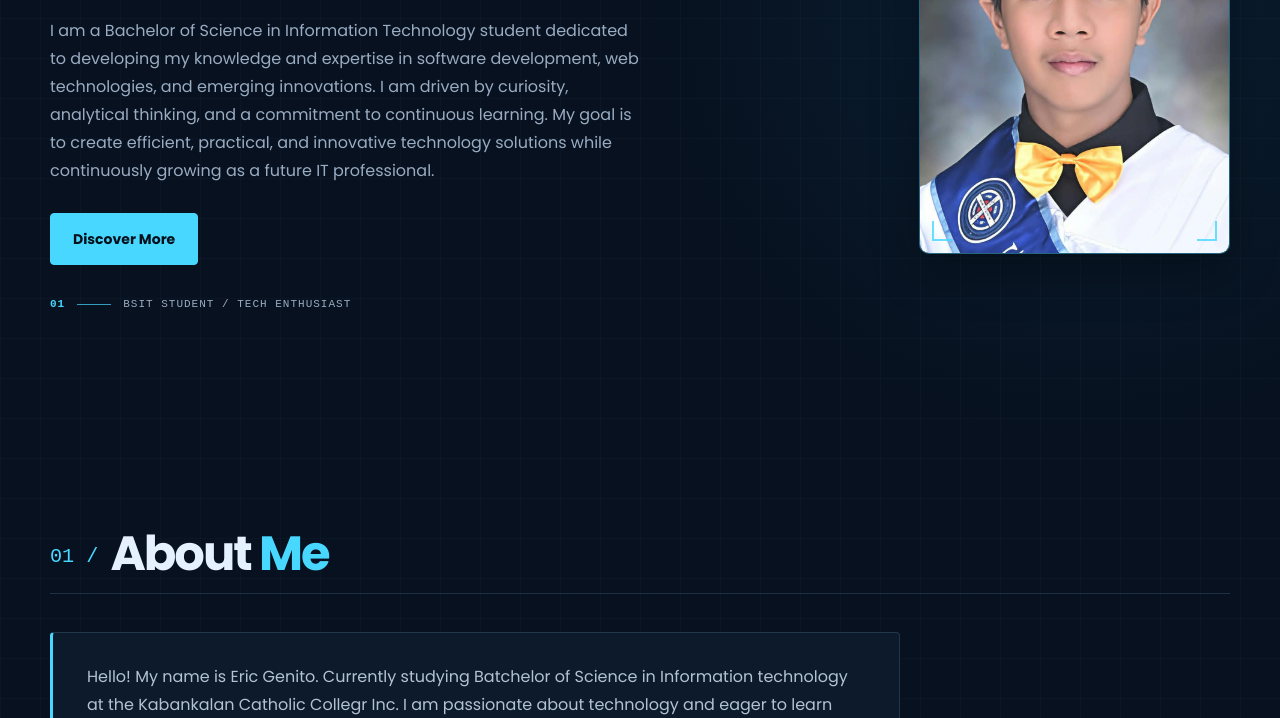
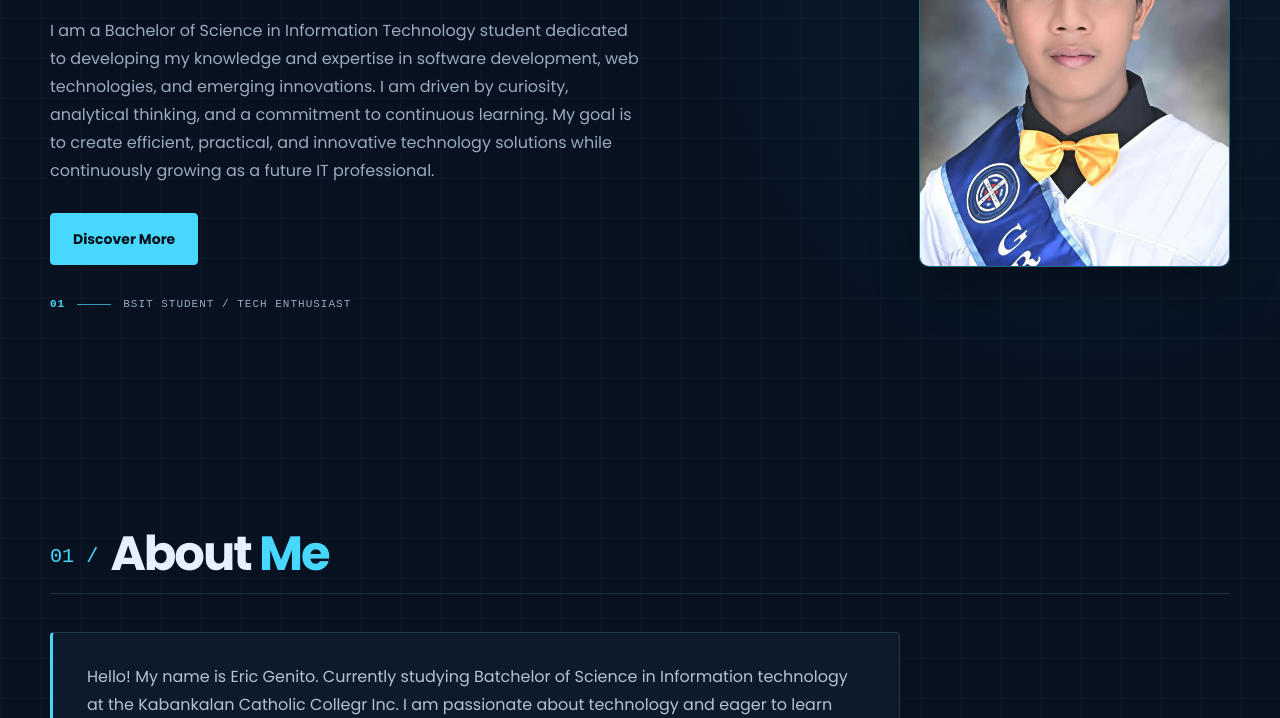
Before and after one commit to ericjohngenito215-pixel/Genito-Project-1, a plain HTML site: page index.html in a window 1280 px wide. Shown: the part 382-1100 px from the top of the page. Drawn offline with Linux system fonts and the light colour scheme.

Commit message:
fix Profile

```diff
--- a/styles/style.css
+++ b/styles/style.css
@@ -165,7 +165,7 @@ header {
 .home-image {
     position: relative;
     width: min(100%, 370px);
-    aspect-ratio: 4 / 5;
+    aspect-ratio: 3 / 4;
     justify-self: end;
     overflow: hidden;
     border: 1px solid rgba(72, 216, 255, 0.4);
@@ -174,30 +174,12 @@ header {
     box-shadow: 0 18px 48px rgba(0, 0, 0, 0.3);
 }
 
-.home-image::after {
-    content: "";
-    position: absolute;
-    inset: 12px;
-    pointer-events: none;
-    background:
-        linear-gradient(var(--accent), var(--accent)) left top / 20px 2px no-repeat,
-        linear-gradient(var(--accent), var(--accent)) left top / 2px 20px no-repeat,
-        linear-gradient(var(--accent), var(--accent)) right top / 20px 2px no-repeat,
-        linear-gradient(var(--accent), var(--accent)) right top / 2px 20px no-repeat,
-        linear-gradient(var(--accent), var(--accent)) left bottom / 20px 2px no-repeat,
-        linear-gradient(var(--accent), var(--accent)) left bottom / 2px 20px no-repeat,
-        linear-gradient(var(--accent), var(--accent)) right bottom / 20px 2px no-repeat,
-        linear-gradient(var(--accent), var(--accent)) right bottom / 2px 20px no-repeat;
-    opacity: 0.8;
-}
-
 .home-image img {
     display: block;
     width: 100%;
     height: 100%;
     object-fit: cover;
-    object-position: center 36%;
-    transform: scale(1.08);
+    object-position: center;
 }
 
 /* BUTTON */
```
